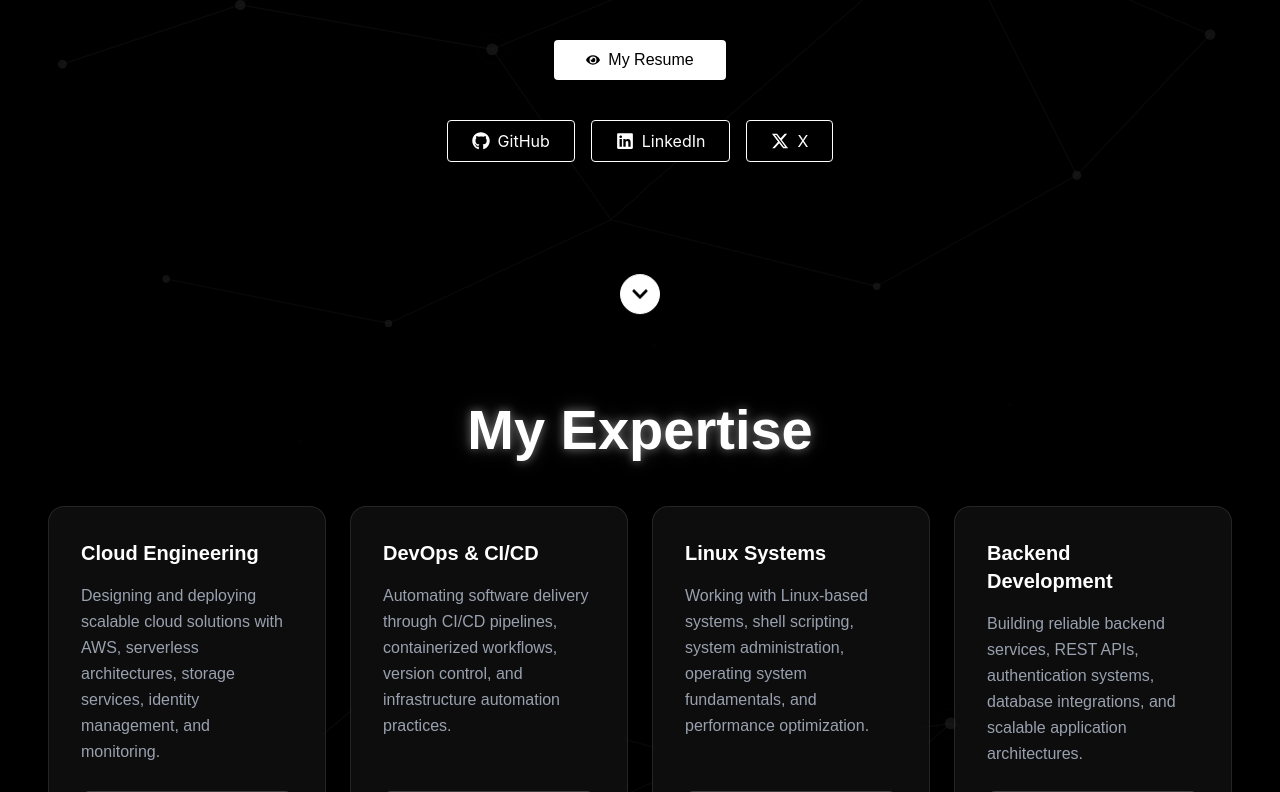
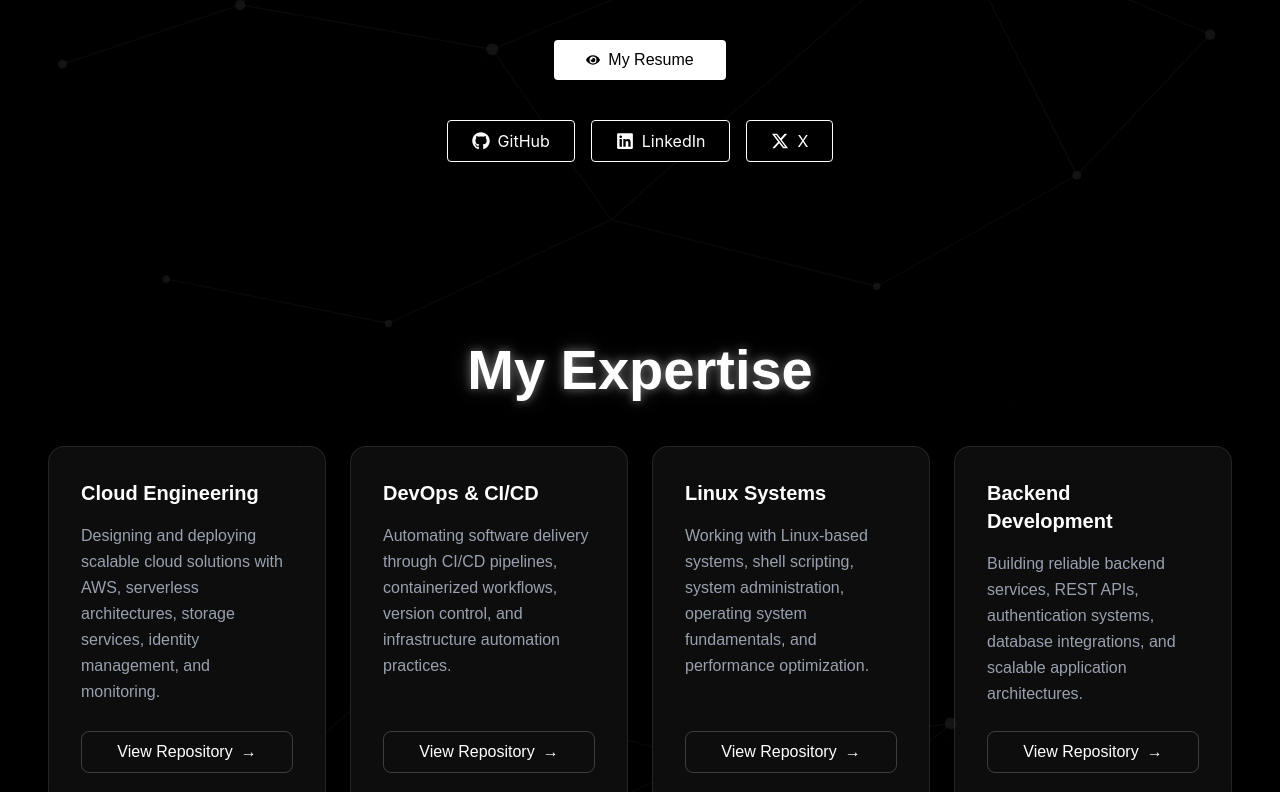
Before and after one commit to Atharvakumkar/Atharva-Kumkar-Resume-Website, a React (Vite) app in the folder resume/: page / in a window 1280 px wide. Shown: the part 348-1140 px from the top of the page. Built offline with nearby package versions, Linux system fonts and the light colour scheme; a web font is replaced by a local one.

Commit message:
Home Page v0.2.0

```diff
--- a/resume/src/pages/homePage.jsx
+++ b/resume/src/pages/homePage.jsx
@@ -81,7 +81,7 @@ function HomePage() {
 
                     {/* Navigation Buttons */}
                     {/* Social Links */}
-<div className="flex gap-4 flex-wrap justify-center px-6">
+<div className="flex gap-4 flex-wrap justify-center px-6 pb-44">
     <a
         href="https://github.com/atharvakumkar"
         target="_blank"
@@ -116,25 +116,11 @@ function HomePage() {
     </a>
 </div>
 
-                    {/* Scroll Down Arrow */}
-                    <div className="flex flex-col items-center mt-30">
-                        <button
-                            onClick={() => {
-                                document
-                                    .getElementById("expertise")
-                                    ?.scrollIntoView({ behavior: "smooth", block: "start" });
-                            }}
-                            aria-label="Scroll to expertise section"
-                            className="group w-10 h-10 border border-white bg-white rounded-full flex items-center justify-center transition-all duration-300 hover:bg-black animate-bounce"
-                        >
-                            <FaChevronDown className="text-lg text-black transition-colors duration-300 group-hover:text-white" />
-                        </button>
-                    </div>
 
                     {/* Expertise Section */}
                     <div
                         id="expertise"
-                        className="min-h-[80vh] flex flex-col items-center pt-20 pb-15 px-6"
+                        className="min-h-[80vh] flex flex-col items-center pt-1 pb-15 px-6"
                     >
                         <h1 className="
         text-[56px]
```
